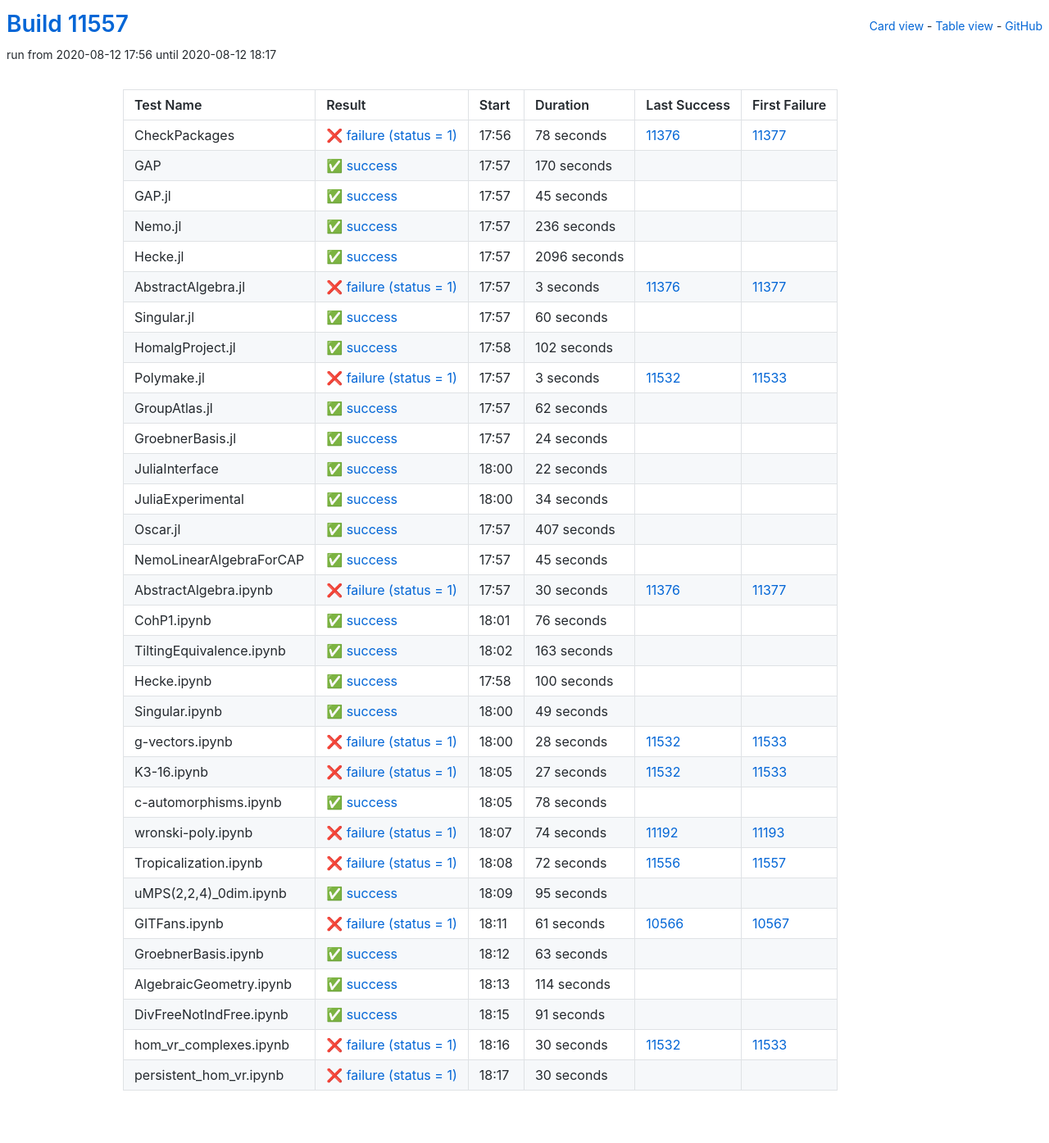
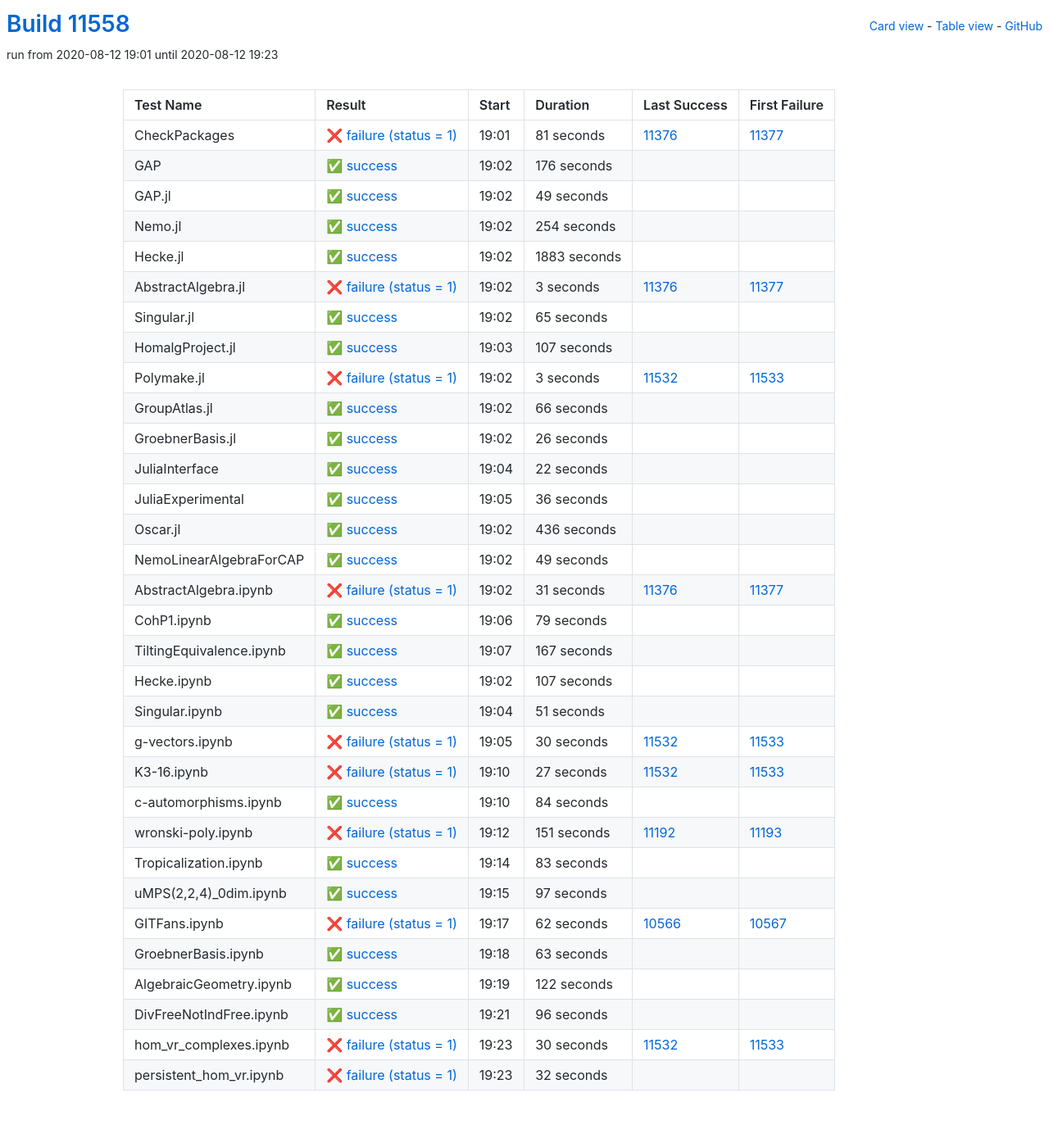
Before and after one commit to oscar-system/oscar-ci-status, a Jekyll site: the page built from table.html, in a window 1280 px wide. Shown: the whole page at 82% size. Built offline with Jekyll 4.4.1, drawn with Linux system fonts in a browser that asks for light colours.

Commit message:
Build #11558

```diff
--- a/_data/ci.yml
+++ b/_data/ci.yml
@@ -1,6 +1,6 @@
 ---
-build: 11557
-build_url: https://oscarci.mathematik.uni-kl.de/job/oscar/11557/
+build: 11558
+build_url: https://oscarci.mathematik.uni-kl.de/job/oscar/11558/
 job: oscar
 organization: oscar-system
 repo: oscar-ci-status
@@ -8,68 +8,68 @@
 tests:
 - name: CheckPackages
   id: checkpackages
-  log: https://oscarci.mathematik.uni-kl.de/job/oscar/11557/artifact/logs/build-11557/CheckPackages.log
-  start: 2020-08-12 17:56
+  log: https://oscarci.mathematik.uni-kl.de/job/oscar/11558/artifact/logs/build-11558/CheckPackages.log
+  start: 2020-08-12 19:01
   success: false
   exitcode: 1
   status: failure
-  duration: 78
+  duration: 81
   last_success: 11376
   last_success_url: https://oscarci.mathematik.uni-kl.de/job/oscar/11376/
   first_failure: 11377
   first_failure_url: https://oscarci.mathematik.uni-kl.de/job/oscar/11377/
 - name: GAP
   id: gap
-  log: https://oscarci.mathematik.uni-kl.de/job/oscar/11557/artifact/logs/build-11557/GAP.log
-  start: 2020-08-12 17:57
+  log: https://oscarci.mathematik.uni-kl.de/job/oscar/11558/artifact/logs/build-11558/GAP.log
+  start: 2020-08-12 19:02
   success: true
   exitcode: 0
   status: success
-  duration: 170
+  duration: 176
   last_success: false
   last_success_url:
   first_failure: false
   first_failure_url:
 - name: GAP.jl
   id: gap-jl
-  log: https://oscarci.mathematik.uni-kl.de/job/oscar/11557/artifact/logs/build-11557/GAP.jl.log
-  start: 2020-08-12 17:57
+  log: https://oscarci.mathematik.uni-kl.de/job/oscar/11558/artifact/logs/build-11558/GAP.jl.log
+  start: 2020-08-12 19:02
   success: true
   exitcode: 0
   status: success
-  duration: 45
+  duration: 49
   last_success: false
   last_success_url:
   first_failure: false
   first_failure_url:
 - name: Nemo.jl
   id: nemo-jl
-  log: https://oscarci.mathematik.uni-kl.de/job/oscar/11557/artifact/logs/build-11557/Nemo.jl.log
-  start: 2020-08-12 17:57
+  log: https://oscarci.mathematik.uni-kl.de/job/oscar/11558/artifact/logs/build-11558/Nemo.jl.log
+  start: 2020-08-12 19:02
   success: true
   exitcode: 0
   status: success
-  duration: 236
+  duration: 254
   last_success: false
   last_success_url:
   first_failure: false
   first_failure_url:
 - name: Hecke.jl
   id: hecke-jl
-  log: https://oscarci.mathematik.uni-kl.de/job/oscar/11557/artifact/logs/build-11557/Hecke.jl.log
-  start: 2020-08-12 17:57
+  log: https://oscarci.mathematik.uni-kl.de/job/oscar/11558/artifact/logs/build-11558/Hecke.jl.log
+  start: 2020-08-12 19:02
   success: true
   exitcode: 0
   status: success
-  duration: 2096
+  duration: 1883
   last_success: false
   last_success_url:
   first_failure: false
   first_failure_url:
 - name: AbstractAlgebra.jl
   id: abstractalgebra-jl
-  log: https://oscarci.mathematik.uni-kl.de/job/oscar/11557/artifact/logs/build-11557/AbstractAlgebra.jl.log
-  start: 2020-08-12 17:57
+  log: https://oscarci.mathematik.uni-kl.de/job/oscar/11558/artifact/logs/build-11558/AbstractAlgebra.jl.log
+  start: 2020-08-12 19:02
   success: false
   exitcode: 1
   status: failure
@@ -80,32 +80,32 @@
   first_failure_url: https://oscarci.mathematik.uni-kl.de/job/oscar/11377/
 - name: Singular.jl
   id: singular-jl
-  log: https://oscarci.mathematik.uni-kl.de/job/oscar/11557/artifact/logs/build-11557/Singular.jl.log
-  start: 2020-08-12 17:57
+  log: https://oscarci.mathematik.uni-kl.de/job/oscar/11558/artifact/logs/build-11558/Singular.jl.log
+  start: 2020-08-12 19:02
   success: true
   exitcode: 0
   status: success
-  duration: 60
+  duration: 65
   last_success: false
   last_success_url:
   first_failure: false
   first_failure_url:
 - name: HomalgProject.jl
   id: homalgproject-jl
-  log: https://oscarci.mathematik.uni-kl.de/job/oscar/11557/artifact/logs/build-11557/HomalgProject.jl.log
-  start: 2020-08-12 17:58
+  log: https://oscarci.mathematik.uni-kl.de/job/oscar/11558/artifact/logs/build-11558/HomalgProject.jl.log
+  start: 2020-08-12 19:03
   success: true
   exitcode: 0
   status: success
-  duration: 102
+  duration: 107
   last_success: false
   last_success_url:
   first_failure: false
   first_failure_url:
 - name: Polymake.jl
   id: polymake-jl
-  log: https://oscarci.mathematik.uni-kl.de/job/oscar/11557/artifact/logs/build-11557/Polymake.jl.log
-  start: 2020-08-12 17:57
+  log: https://oscarci.mathematik.uni-kl.de/job/oscar/11558/artifact/logs/build-11558/Polymake.jl.log
+  start: 2020-08-12 19:02
   success: false
   exitcode: 1
   status: failure
@@ -116,32 +116,32 @@
   first_failure_url: https://oscarci.mathematik.uni-kl.de/job/oscar/11533/
 - name: GroupAtlas.jl
   id: groupatlas-jl
-  log: https://oscarci.mathematik.uni-kl.de/job/oscar/11557/artifact/logs/build-11557/GroupAtlas.jl.log
-  start: 2020-08-12 17:57
+  log: https://oscarci.mathematik.uni-kl.de/job/oscar/11558/artifact/logs/build-11558/GroupAtlas.jl.log
+  start: 2020-08-12 19:02
   success: true
   exitcode: 0
   status: success
-  duration: 62
+  duration: 66
   last_success: false
   last_success_url:
   first_failure: false
   first_failure_url:
 - name: GroebnerBasis.jl
   id: groebnerbasis-jl
-  log: https://oscarci.mathematik.uni-kl.de/job/oscar/11557/artifact/logs/build-11557/GroebnerBasis.jl.log
-  start: 2020-08-12 17:57
+  log: https://oscarci.mathematik.uni-kl.de/job/oscar/11558/artifact/logs/build-11558/GroebnerBasis.jl.log
+  start: 2020-08-12 19:02
   success: true
   exitcode: 0
   status: success
-  duration: 24
+  duration: 26
   last_success: false
   last_success_url:
   first_failure: false
   first_failure_url:
 - name: JuliaInterface
   id: juliainterface
-  log: https://oscarci.mathematik.uni-kl.de/job/oscar/11557/artifact/logs/build-11557/JuliaInterface.log
-  start: 2020-08-12 18:00
+  log: https://oscarci.mathematik.uni-kl.de/job/oscar/11558/artifact/logs/build-11558/JuliaInterface.log
+  start: 2020-08-12 19:04
   success: true
   exitcode: 0
   status: success
@@ -152,92 +152,32 @@
   first_failure_url:
 - name: JuliaExperimental
   id: juliaexperimental
-  log: https://oscarci.mathematik.uni-kl.de/job/oscar/11557/artifact/logs/build-11557/JuliaExperimental.log
-  start: 2020-08-12 18:00
+  log: https://oscarci.mathematik.uni-kl.de/job/oscar/11558/artifact/logs/build-11558/JuliaExperimental.log
+  start: 2020-08-12 19:05
   success: true
   exitcode: 0
   status: success
-  duration: 34
+  duration: 36
   last_success: false
   last_success_url:
   first_failure: false
   first_failure_url:
 - name: Oscar.jl
   id: oscar-jl
-  log: https://oscarci.mathematik.uni-kl.de/job/oscar/11557/artifact/logs/build-11557/Oscar.jl.log
-  start: 2020-08-12 17:57
+  log: https://oscarci.mathematik.uni-kl.de/job/oscar/11558/artifact/logs/build-11558/Oscar.jl.log
+  start: 2020-08-12 19:02
   success: true
   exitcode: 0
   status: success
-  duration: 407
+  duration: 436
   last_success: false
   last_success_url:
   first_failure: false
   first_failure_url:
 - name: NemoLinearAlgebraForCAP
   id: nemolinearalgebraforcap
-  log: https://oscarci.mathematik.uni-kl.de/job/oscar/11557/artifact/logs/build-11557/NemoLinearAlgebraForCAP.log
-  start: 2020-08-12 17:57
-  success: true
-  exitcode: 0
-  status: success
-  duration: 45
-  last_success: false
-  last_success_url:
-  first_failure: false
-  first_failure_url:
-- name: AbstractAlgebra.ipynb
-  id: abstractalgebra-ipynb
-  log: https://oscarci.mathematik.uni-kl.de/job/oscar/11557/artifact/logs/build-11557/AbstractAlgebra.ipynb.log
-  start: 2020-08-12 17:57
-  success: false
-  exitcode: 1
-  status: failure
-  duration: 30
-  last_success: 11376
-  last_success_url: https://oscarci.mathematik.uni-kl.de/job/oscar/11376/
-  first_failure: 11377
-  first_failure_url: https://oscarci.mathematik.uni-kl.de/job/oscar/11377/
-- name: CohP1.ipynb
-  id: cohp1-ipynb
-  log: https://oscarci.mathematik.uni-kl.de/job/oscar/11557/artifact/logs/build-11557/CohP1.ipynb.log
-  start: 2020-08-12 18:01
-  success: true
-  exitcode: 0
-  status: success
-  duration: 76
-  last_success: false
-  last_success_url:
-  first_failure: false
-  first_failure_url:
-- name: TiltingEquivalence.ipynb
-  id: tiltingequivalence-ipynb
-  log: https://oscarci.mathematik.uni-kl.de/job/oscar/11557/artifact/logs/build-11557/TiltingEquivalence.ipynb.log
-  start: 2020-08-12 18:02
-  success: true
-  exitcode: 0
-  status: success
-  duration: 163
-  last_success: false
-  last_success_url:
-  first_failure: false
-  first_failure_url:
-- name: Hecke.ipynb
-  id: hecke-ipynb
-  log: https://oscarci.mathematik.uni-kl.de/job/oscar/11557/artifact/logs/build-11557/Hecke.ipynb.log
-  start: 2020-08-12 17:58
-  success: true
-  exitcode: 0
-  status: success
-  duration: 100
-  last_success: false
-  last_success_url:
-  first_failure: false
-  first_failure_url:
-- name: Singular.ipynb
-  id: singular-ipynb
-  log: https://oscarci.mathematik.uni-kl.de/job/oscar/11557/artifact/logs/build-11557/Singular.ipynb.log
-  start: 2020-08-12 18:00
+  log: https://oscarci.mathematik.uni-kl.de/job/oscar/11558/artifact/logs/build-11558/NemoLinearAlgebraForCAP.log
+  start: 2020-08-12 19:02
   success: true
   exitcode: 0
   status: success
@@ -246,22 +186,82 @@
   last_success_url:
   first_failure: false
   first_failure_url:
-- name: g-vectors.ipynb
-  id: g-vectors-ipynb
-  log: https://oscarci.mathematik.uni-kl.de/job/oscar/11557/artifact/logs/build-11557/g-vectors.ipynb.log
-  start: 2020-08-12 18:00
+- name: AbstractAlgebra.ipynb
+  id: abstractalgebra-ipynb
+  log: https://oscarci.mathematik.uni-kl.de/job/oscar/11558/artifact/logs/build-11558/AbstractAlgebra.ipynb.log
+  start: 2020-08-12 19:02
   success: false
   exitcode: 1
   status: failure
-  duration: 28
+  duration: 31
+  last_success: 11376
+  last_success_url: https://oscarci.mathematik.uni-kl.de/job/oscar/11376/
+  first_failure: 11377
+  first_failure_url: https://oscarci.mathematik.uni-kl.de/job/oscar/11377/
+- name: CohP1.ipynb
+  id: cohp1-ipynb
+  log: https://oscarci.mathematik.uni-kl.de/job/oscar/11558/artifact/logs/build-11558/CohP1.ipynb.log
+  start: 2020-08-12 19:06
+  success: true
+  exitcode: 0
+  status: success
+  duration: 79
+  last_success: false
+  last_success_url:
+  first_failure: false
+  first_failure_url:
+- name: TiltingEquivalence.ipynb
+  id: tiltingequivalence-ipynb
+  log: https://oscarci.mathematik.uni-kl.de/job/oscar/11558/artifact/logs/build-11558/TiltingEquivalence.ipynb.log
+  start: 2020-08-12 19:07
+  success: true
+  exitcode: 0
+  status: success
+  duration: 167
+  last_success: false
+  last_success_url:
+  first_failure: false
+  first_failure_url:
+- name: Hecke.ipynb
+  id: hecke-ipynb
+  log: https://oscarci.mathematik.uni-kl.de/job/oscar/11558/artifact/logs/build-11558/Hecke.ipynb.log
+  start: 2020-08-12 19:02
+  success: true
+  exitcode: 0
+  status: success
+  duration: 107
+  last_success: false
+  last_success_url:
+  first_failure: false
+  first_failure_url:
+- name: Singular.ipynb
+  id: singular-ipynb
+  log: https://oscarci.mathematik.uni-kl.de/job/oscar/11558/artifact/logs/build-11558/Singular.ipynb.log
+  start: 2020-08-12 19:04
+  success: true
+  exitcode: 0
+  status: success
+  duration: 51
+  last_success: false
+  last_success_url:
+  first_failure: false
+  first_failure_url:
+- name: g-vectors.ipynb
+  id: g-vectors-ipynb
+  log: https://oscarci.mathematik.uni-kl.de/job/oscar/11558/artifact/logs/build-11558/g-vectors.ipynb.log
+  start: 2020-08-12 19:05
+  success: false
+  exitcode: 1
+  status: failure
+  duration: 30
   last_success: 11532
   last_success_url: https://oscarci.mathematik.uni-kl.de/job/oscar/11532/
   first_failure: 11533
   first_failure_url: https://oscarci.mathematik.uni-kl.de/job/oscar/11533/
 - name: K3-16.ipynb
   id: k3-16-ipynb
-  log: https://oscarci.mathematik.uni-kl.de/job/oscar/11557/artifact/logs/build-11557/K3-16.ipynb.log
-  start: 2020-08-12 18:05
+  log: https://oscarci.mathematik.uni-kl.de/job/oscar/11558/artifact/logs/build-11558/K3-16.ipynb.log
+  start: 2020-08-12 19:10
   success: false
   exitcode: 1
   status: failure
@@ -272,68 +272,68 @@
   first_failure_url: https://oscarci.mathematik.uni-kl.de/job/oscar/11533/
 - name: c-automorphisms.ipynb
   id: c-automorphisms-ipynb
-  log: https://oscarci.mathematik.uni-kl.de/job/oscar/11557/artifact/logs/build-11557/c-automorphisms.ipynb.log
-  start: 2020-08-12 18:05
+  log: https://oscarci.mathematik.uni-kl.de/job/oscar/11558/artifact/logs/build-11558/c-automorphisms.ipynb.log
+  start: 2020-08-12 19:10
   success: true
   exitcode: 0
   status: success
-  duration: 78
+  duration: 84
   last_success: false
   last_success_url:
   first_failure: false
   first_failure_url:
 - name: wronski-poly.ipynb
   id: wronski-poly-ipynb
-  log: https://oscarci.mathematik.uni-kl.de/job/oscar/11557/artifact/logs/build-11557/wronski-poly.ipynb.log
-  start: 2020-08-12 18:07
+  log: https://oscarci.mathematik.uni-kl.de/job/oscar/11558/artifact/logs/build-11558/wronski-poly.ipynb.log
+  start: 2020-08-12 19:12
   success: false
   exitcode: 1
   status: failure
-  duration: 74
+  duration: 151
   last_success: 11192
   last_success_url: https://oscarci.mathematik.uni-kl.de/job/oscar/11192/
   first_failure: 11193
   first_failure_url: https://oscarci.mathematik.uni-kl.de/job/oscar/11193/
 - name: Tropicalization.ipynb
   id: tropicalization-ipynb
-  log: https://oscarci.mathematik.uni-kl.de/job/oscar/11557/artifact/logs/build-11557/Tropicalization.ipynb.log
-  start: 2020-08-12 18:08
-  success: false
-  exitcode: 1
-  status: failure
-  duration: 72
-  last_success: 11556
-  last_success_url: https://oscarci.mathematik.uni-kl.de/job/oscar/11556/
-  first_failure: 11557
-  first_failure_url: https://oscarci.mathematik.uni-kl.de/job/oscar/11557/
-- name: uMPS(2,2,4)_0dim.ipynb
-  id: umps-2-2-4-0dim-ipynb
-  log: https://oscarci.mathematik.uni-kl.de/job/oscar/11557/artifact/logs/build-11557/uMPS-2-2-4-_0dim.ipynb.log
-  start: 2020-08-12 18:09
+  log: https://oscarci.mathematik.uni-kl.de/job/oscar/11558/artifact/logs/build-11558/Tropicalization.ipynb.log
+  start: 2020-08-12 19:14
   success: true
   exitcode: 0
   status: success
-  duration: 95
+  duration: 83
+  last_success: false
+  last_success_url:
+  first_failure: false
+  first_failure_url:
+- name: uMPS(2,2,4)_0dim.ipynb
+  id: umps-2-2-4-0dim-ipynb
+  log: https://oscarci.mathematik.uni-kl.de/job/oscar/11558/artifact/logs/build-11558/uMPS-2-2-4-_0dim.ipynb.log
+  start: 2020-08-12 19:15
+  success: true
+  exitcode: 0
+  status: success
+  duration: 97
   last_success: false
   last_success_url:
   first_failure: false
   first_failure_url:
 - name: GITFans.ipynb
   id: gitfans-ipynb
-  log: https://oscarci.mathematik.uni-kl.de/job/oscar/11557/artifact/logs/build-11557/GITFans.ipynb.log
-  start: 2020-08-12 18:11
+  log: https://oscarci.mathematik.uni-kl.de/job/oscar/11558/artifact/logs/build-11558/GITFans.ipynb.log
+  start: 2020-08-12 19:17
   success: false
   exitcode: 1
   status: failure
-  duration: 61
+  duration: 62
   last_success: 10566
   last_success_url: https://oscarci.mathematik.uni-kl.de/job/oscar/10566/
   first_failure: 10567
   first_failure_url: https://oscarci.mathematik.uni-kl.de/job/oscar/10567/
 - name: GroebnerBasis.ipynb
   id: groebnerbasis-ipynb
-  log: https://oscarci.mathematik.uni-kl.de/job/oscar/11557/artifact/logs/build-11557/GroebnerBasis.ipynb.log
-  start: 2020-08-12 18:12
+  log: https://oscarci.mathematik.uni-kl.de/job/oscar/11558/artifact/logs/build-11558/GroebnerBasis.ipynb.log
+  start: 2020-08-12 19:18
   success: true
   exitcode: 0
   status: success
@@ -344,32 +344,32 @@
   first_failure_url:
 - name: AlgebraicGeometry.ipynb
   id: algebraicgeometry-ipynb
-  log: https://oscarci.mathematik.uni-kl.de/job/oscar/11557/artifact/logs/build-11557/AlgebraicGeometry.ipynb.log
-  start: 2020-08-12 18:13
+  log: https://oscarci.mathematik.uni-kl.de/job/oscar/11558/artifact/logs/build-11558/AlgebraicGeometry.ipynb.log
+  start: 2020-08-12 19:19
   success: true
   exitcode: 0
   status: success
-  duration: 114
+  duration: 122
   last_success: false
   last_success_url:
   first_failure: false
   first_failure_url:
 - name: DivFreeNotIndFree.ipynb
   id: divfreenotindfree-ipynb
-  log: https://oscarci.mathematik.uni-kl.de/job/oscar/11557/artifact/logs/build-11557/DivFreeNotIndFree.ipynb.log
-  start: 2020-08-12 18:15
+  log: https://oscarci.mathematik.uni-kl.de/job/oscar/11558/artifact/logs/build-11558/DivFreeNotIndFree.ipynb.log
+  start: 2020-08-12 19:21
   success: true
   exitcode: 0
   status: success
-  duration: 91
+  duration: 96
   last_success: false
   last_success_url:
   first_failure: false
   first_failure_url:
 - name: hom_vr_complexes.ipynb
   id: hom-vr-complexes-ipynb
-  log: https://oscarci.mathematik.uni-kl.de/job/oscar/11557/artifact/logs/build-11557/hom_vr_complexes.ipynb.log
-  start: 2020-08-12 18:16
+  log: https://oscarci.mathematik.uni-kl.de/job/oscar/11558/artifact/logs/build-11558/hom_vr_complexes.ipynb.log
+  start: 2020-08-12 19:23
   success: false
   exitcode: 1
   status: failure
@@ -380,12 +380,12 @@
   first_failure_url: https://oscarci.mathematik.uni-kl.de/job/oscar/11533/
 - name: persistent_hom_vr.ipynb
   id: persistent-hom-vr-ipynb
-  log: https://oscarci.mathematik.uni-kl.de/job/oscar/11557/artifact/logs/build-11557/persistent_hom_vr.ipynb.log
-  start: 2020-08-12 18:17
+  log: https://oscarci.mathematik.uni-kl.de/job/oscar/11558/artifact/logs/build-11558/persistent_hom_vr.ipynb.log
+  start: 2020-08-12 19:23
   success: false
   exitcode: 1
   status: failure
-  duration: 30
+  duration: 32
   last_success: false
   last_success_url:
   first_failure: false
```
Also changed, not shown: README.md.
